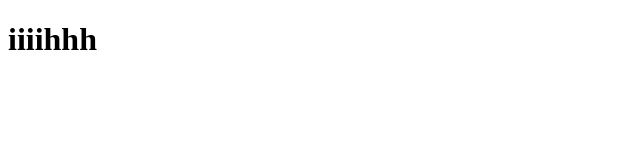
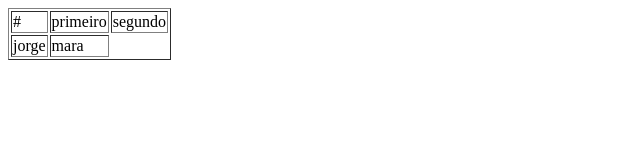
Before and after one commit to Yago-sz/Nosic, a plain HTML site: page bah.html in a window 1280 px wide. Shown: the whole page, without its empty margins (0-640 px from the left). Drawn offline with Linux system fonts and the light colour scheme.

Commit message:
Update bah.html
comecei a adicionar algo pra ver se vou conseguir acessar pelo celular.

```diff
--- a/bah.html
+++ b/bah.html
@@ -6,6 +6,24 @@
     <title>bah</title>
 </head>
 <body>
-    <h1>iiiihhh</h1>
+    <table border="1">
+    <Tr>
+    <td>#</td>
+    <td>primeiro</td>
+    <td>segundo</td>
+
+    </Tr>
+
+    <tr>
+     <Td>jorge</Td>
+     <td>mara</td>
+
+    </tr>
+
+
+
+
+
+    </table>
 </body>
 </html>
```
